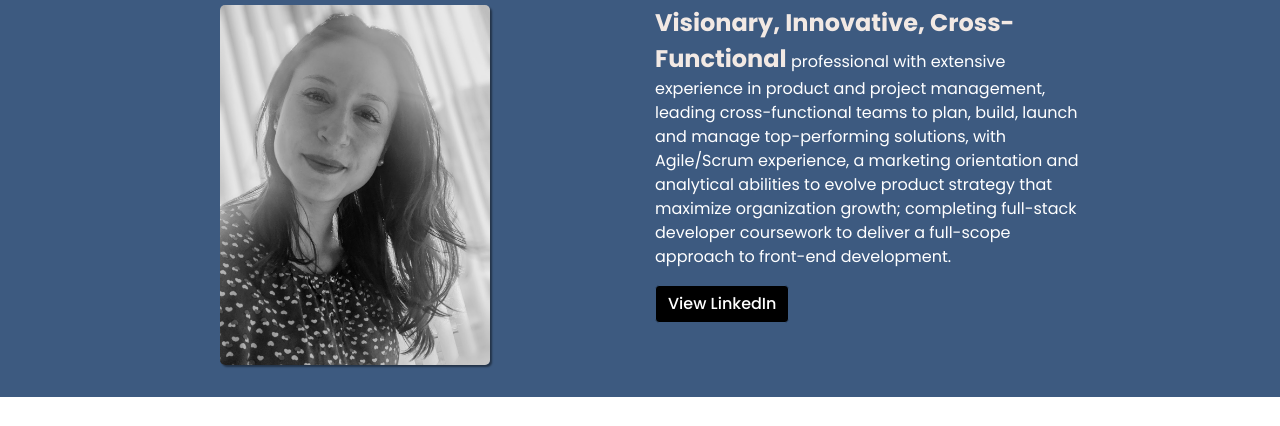
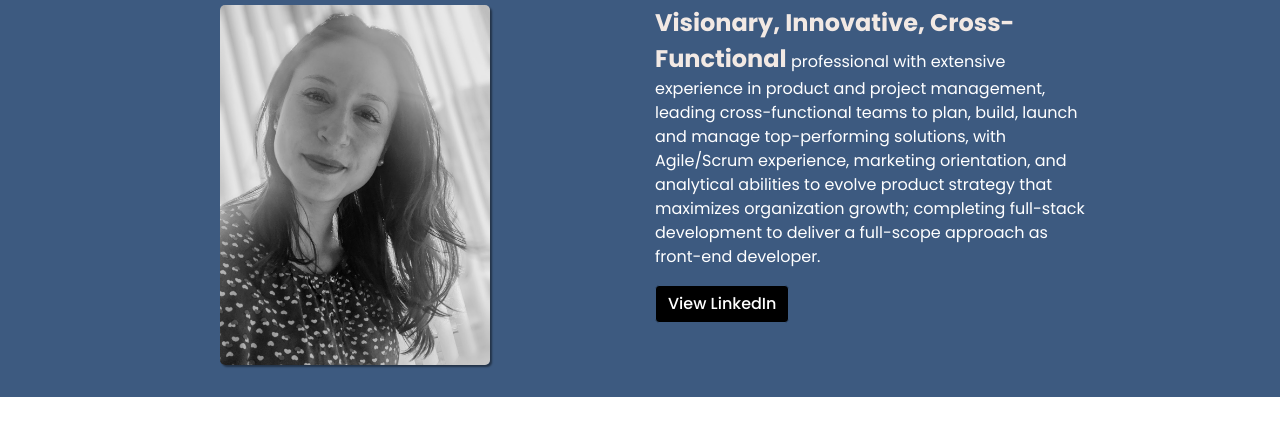
Before and after one commit to aoliveiramagalhaes/portfolio, a website: page index.html in a window 1280 px wide. Shown: the part 755-1181 px from the top of the page. Drawn offline with nearby package versions, Linux system fonts and the light colour scheme.

Commit message:
updated about me

```diff
--- a/index.html
+++ b/index.html
@@ -61,20 +61,13 @@
           <div class="about-wrapper-info">
             <p>
               <span class="about-span">Visionary, Innovative, Cross-Functional</span> professional with extensive
-              experience in product and project
-              management, leading cross-functional teams to plan, build, launch and manage top-performing solutions,
-              with Agile/Scrum experience, a marketing orientation and analytical abilities to evolve product strategy
-              that maximize organization growth; completing full-stack developer coursework to deliver a full-scope
-              approach to front-end development.
+              experience in
+              product and project management, leading cross-functional teams to plan, build, launch and manage
+              top-performing solutions, with Agile/Scrum experience, marketing orientation, and analytical abilities to
+              evolve product strategy that maximizes organization growth; completing full-stack development to
+              deliver a full-scope approach as front-end developer.
+            </p>
 
-            </p>
-            <!-- <p>
-              Many professionals provide software development and product management services; however, not all
-              professionals have a passion for achieving! I leverage both the knowledge and the passion by working
-              closely with cross-functional teams through the product lifecycle to deliver best practices that exceed
-              expectations and meet the customer’s needs.
-
-            </p> -->
             <span>
               <a class="btn btn-about" href="https://www.linkedin.com/in/aline-magalhaes/" target="_blank"
                 rel="noreferrer" role="button">View LinkedIn</a>
```
